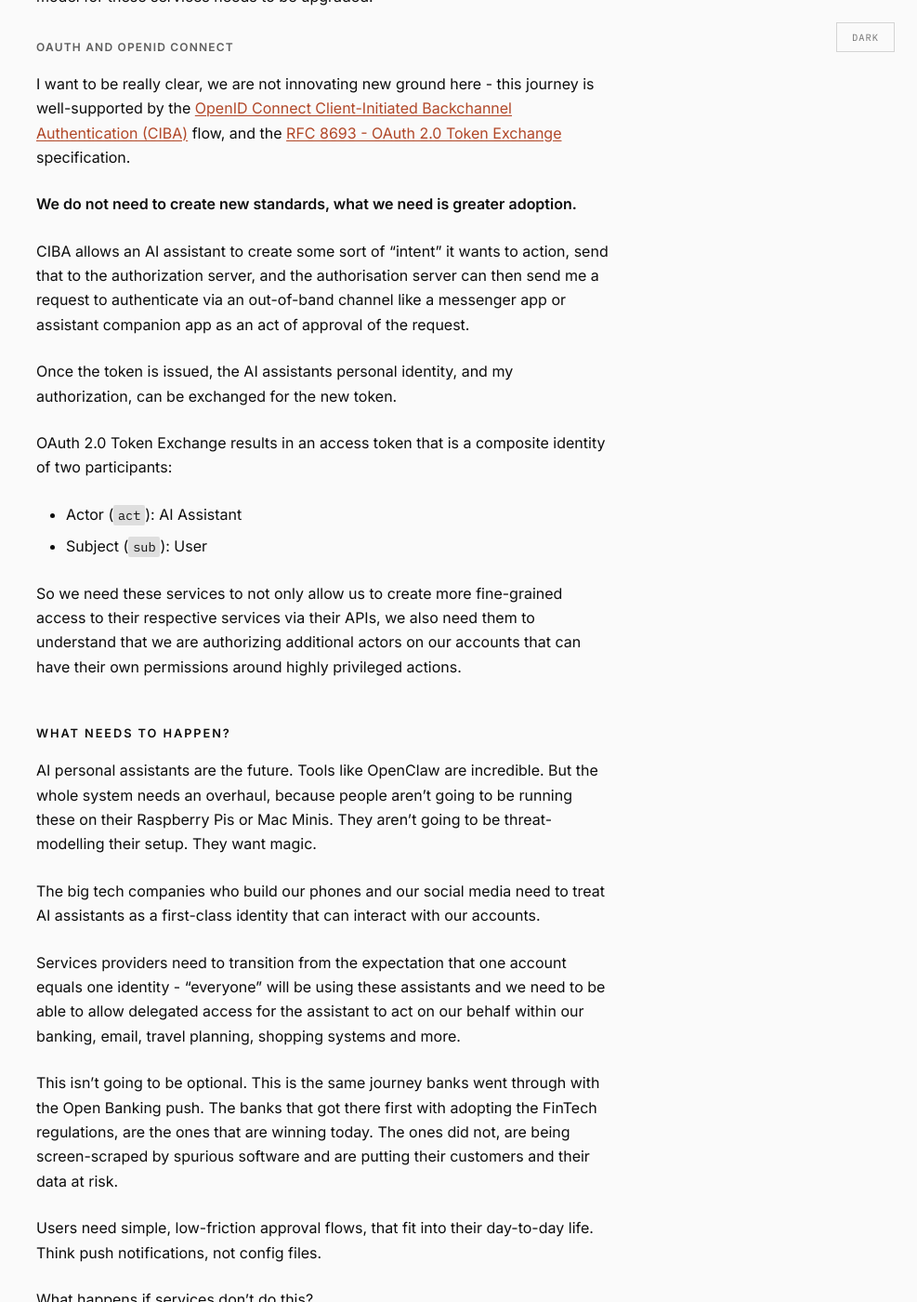
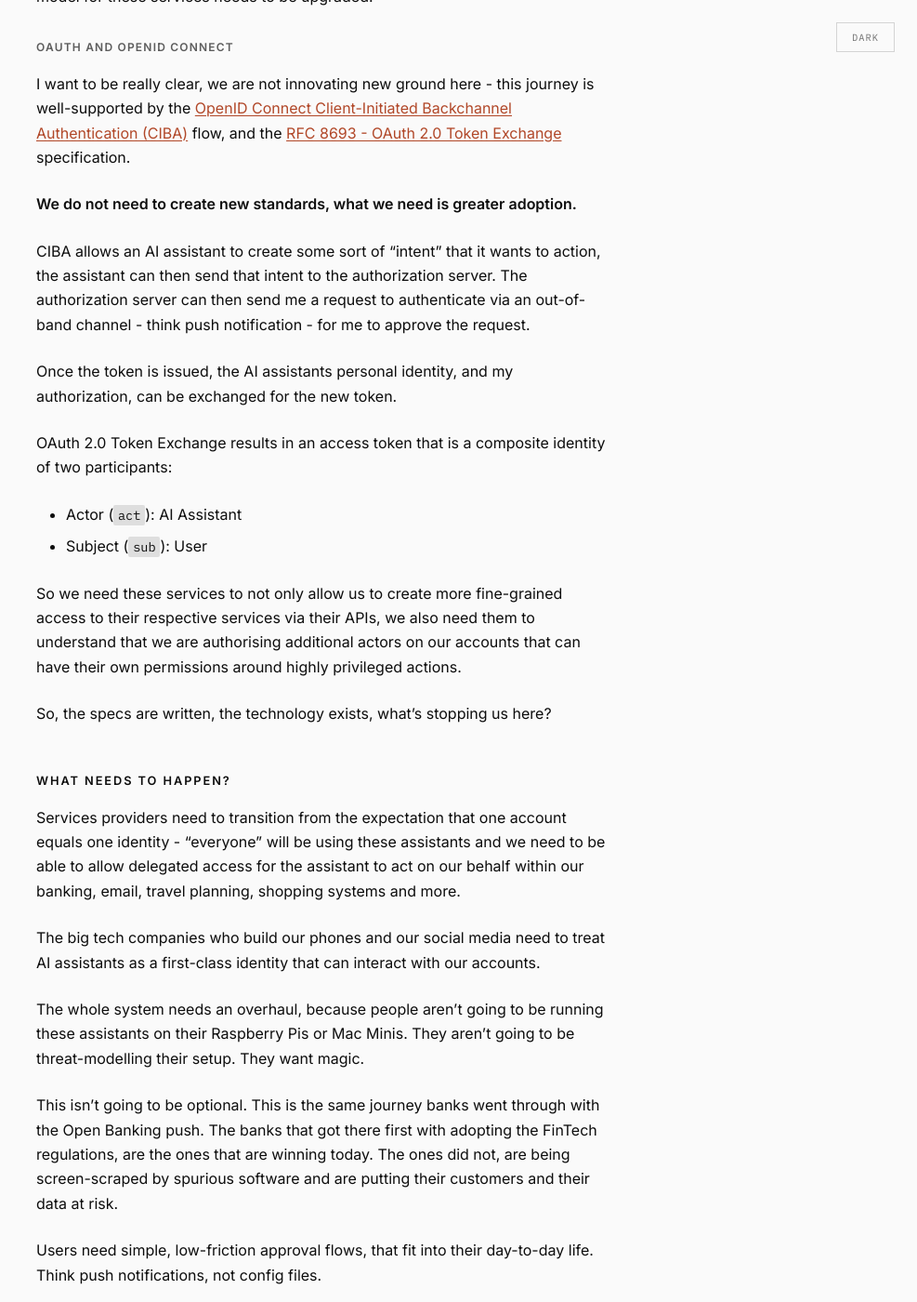
Before and after one commit to timsearle/timsearle.github.io, a Jekyll site: the page built from _posts/2026-02-11-agentic-identity.md, in a window 1280 px wide and 1400 px high, scrolled down 5144 px. Shown: the whole window at 93% size, without its empty margins (293-1280 px from the left). Built offline with Jekyll 4.4.1, drawn with Linux system fonts in a browser that asks for light colours; some of the changed text lies outside the part shown.

Commit message:
Fix typos and long sentences

```diff
--- a/_posts/2026-02-11-agentic-identity.md
+++ b/_posts/2026-02-11-agentic-identity.md
@@ -111,7 +111,7 @@ I want to be really clear, we are not innovating new ground here - this journey
 
 **We do not need to create new standards, what we need is greater adoption.**
 
-CIBA allows an AI assistant to create some sort of “intent” it wants to action, send that to the authorization server, and the authorisation server can then send me a request to authenticate via an out-of-band channel like a messenger app or assistant companion app as an act of approval of the request.
+CIBA allows an AI assistant to create some sort of “intent” that it wants to action, the assistant can then send that intent to the authorization server. The authorization server can then send me a request to authenticate via an out-of-band channel - think push notification - for me to approve the request.
 
 Once the token is issued, the AI assistants personal identity, and my authorization, can be exchanged for the new token.
 
@@ -120,15 +120,17 @@ OAuth 2.0 Token Exchange results in an access token that is a composite identity
 - Actor (`act`): AI Assistant
 - Subject (`sub`): User
 
-So we need these services to not only allow us to create more fine-grained access to their respective services via their APIs, we also need them to understand that we are authorizing additional actors on our accounts that can have their own permissions around highly privileged actions.
+So we need these services to not only allow us to create more fine-grained access to their respective services via their APIs, we also need them to understand that we are authorising additional actors on our accounts that can have their own permissions around highly privileged actions.
+
+So, the specs are written, the technology exists, what’s stopping us here?
 
 ## What needs to happen?
 
-AI personal assistants are the future. Tools like OpenClaw are incredible. But the whole system needs an overhaul, because people aren't going to be running these on their Raspberry Pis or Mac Minis. They aren’t going to be threat-modelling their setup. They want magic.
+Services providers need to transition from the expectation that one account equals one identity - “everyone” will be using these assistants and we need to be able to allow delegated access for the assistant to act on our behalf within our banking, email, travel planning, shopping systems and more.
 
 The big tech companies who build our phones and our social media need to treat AI assistants as a first-class identity that can interact with our accounts.
 
-Services providers need to transition from the expectation that one account equals one identity - “everyone” will be using these assistants and we need to be able to allow delegated access for the assistant to act on our behalf within our banking, email, travel planning, shopping systems and more.
+The whole system needs an overhaul, because people aren't going to be running these assistants on their Raspberry Pis or Mac Minis. They aren’t going to be threat-modelling their setup. They want magic.
 
 This isn’t going to be optional. This is the same journey banks went through with the Open Banking push. The banks that got there first with adopting the FinTech regulations, are the ones that are winning today. The ones did not, are being screen-scraped by spurious software and are putting their customers and their data at risk.
 
```
Also changed, not shown: other parts of _posts/2026-02-11-agentic-identity.md (+2 -2 lines).
